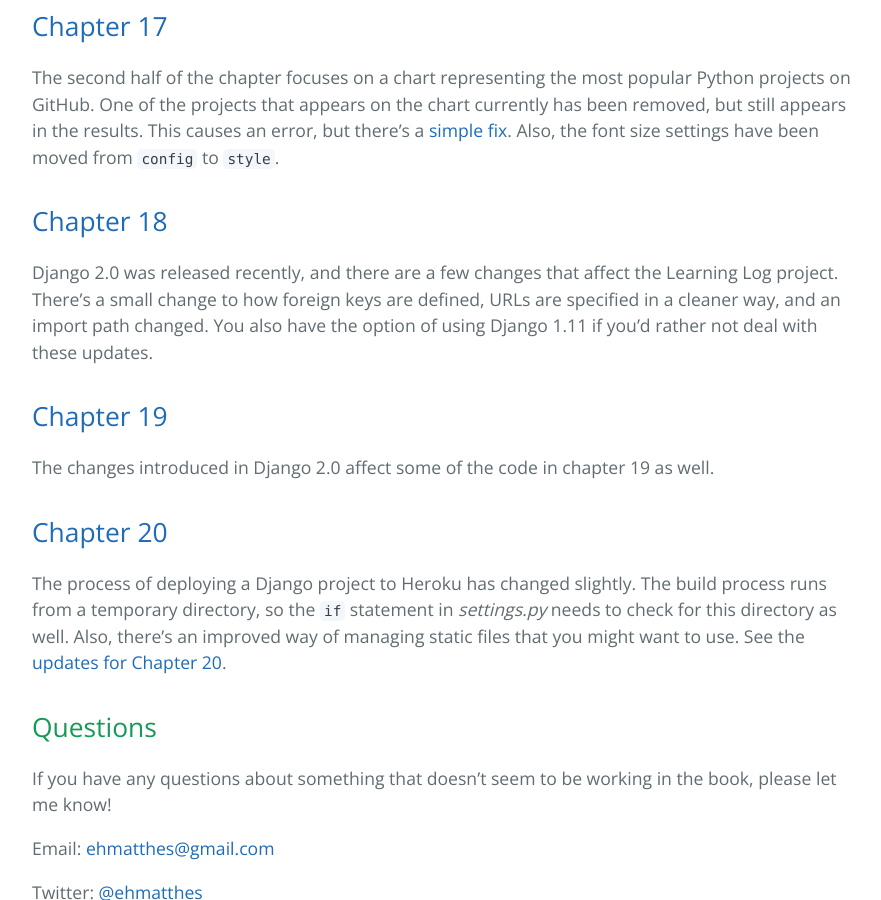
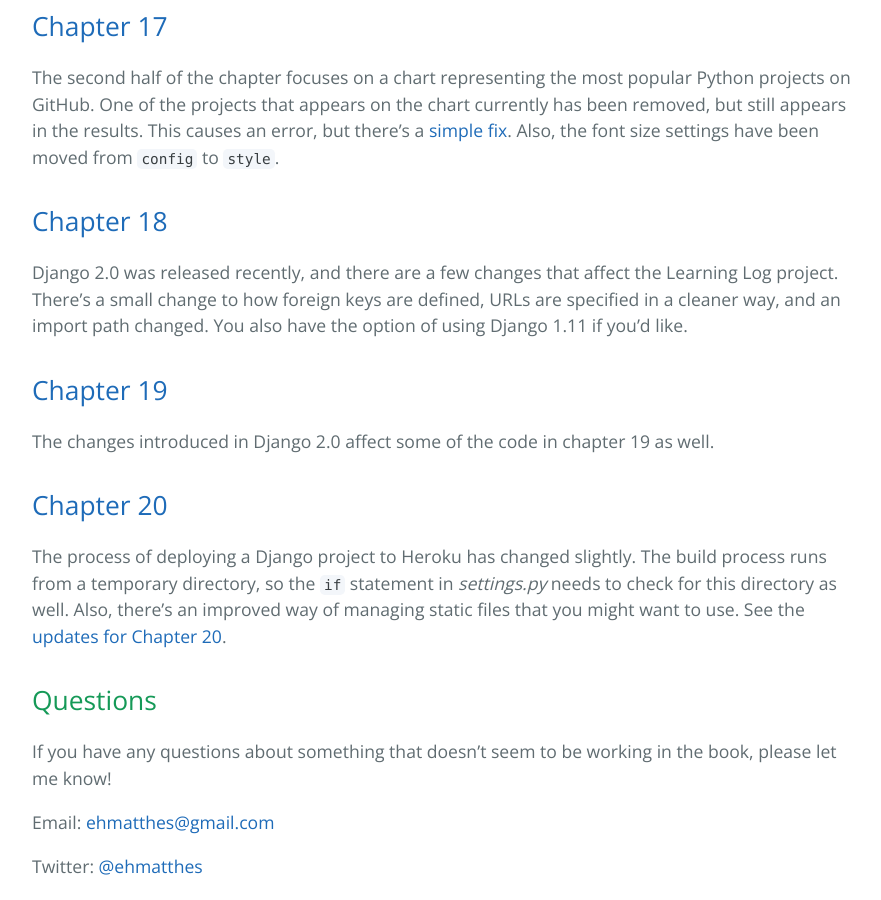
Before and after one commit to ehmatthes/pcc, a Jekyll site: the page built from updates.md, in a window 1280 px wide and 900 px high, scrolled down 922 px. Shown: the whole window, without its empty margins (192-1073 px from the left). Built offline with Jekyll 4.4.1, drawn with Linux system fonts in a browser that asks for light colours.

Commit message:
Copy edit, and fix image link?

```diff
--- a/updates.md
+++ b/updates.md
@@ -28,7 +28,7 @@
 [Chapter 18](chapter_18/README.html#updates)
 ---
 
-Django 2.0 was released recently, and there are a few changes that affect the Learning Log project. There's a small change to how foreign keys are defined, URLs are specified in a cleaner way, and an import path changed. You also have the option of using Django 1.11 if you'd rather not deal with these updates.
+Django 2.0 was released recently, and there are a few changes that affect the Learning Log project. There's a small change to how foreign keys are defined, URLs are specified in a cleaner way, and an import path changed. You also have the option of using Django 1.11 if you'd like.
 
 [Chapter 19](chapter_19/README.html)
 ---
```
Also changed, not shown: chapter_18/README.md (+1 -1 lines).
